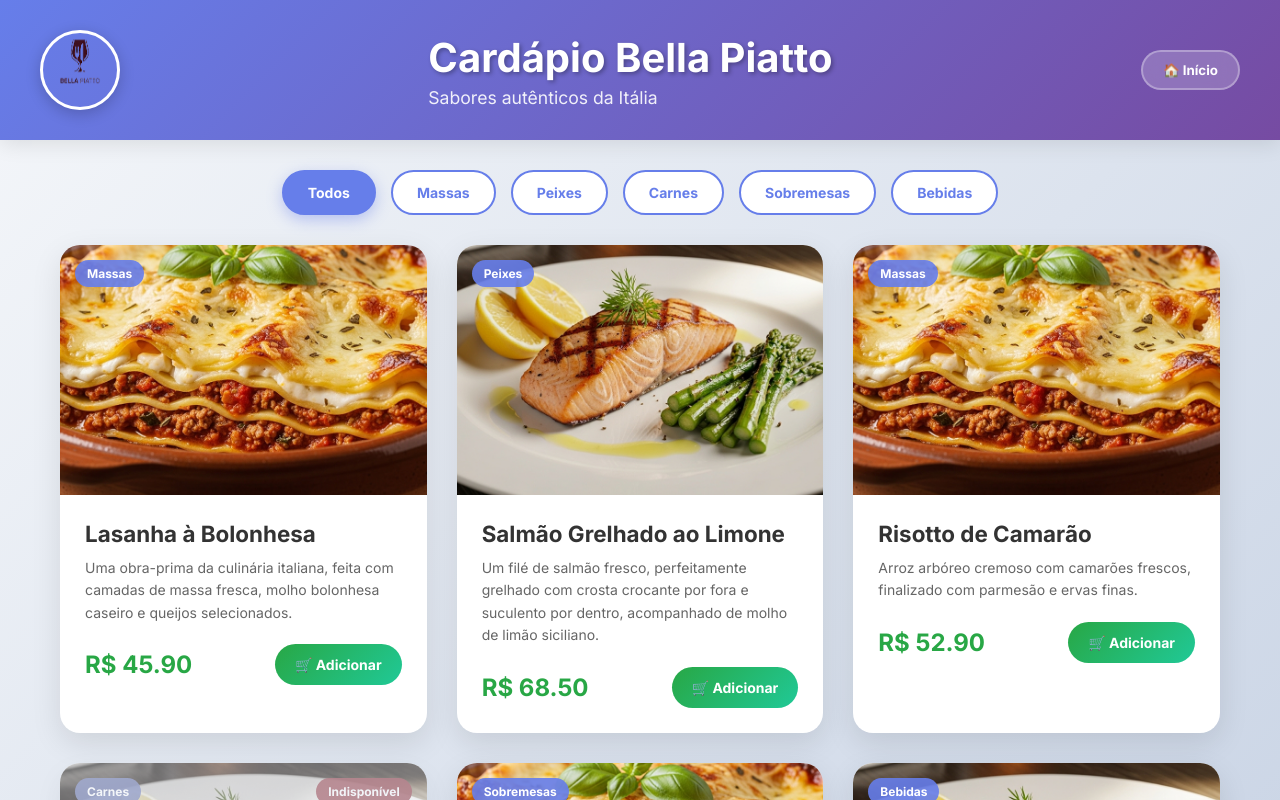
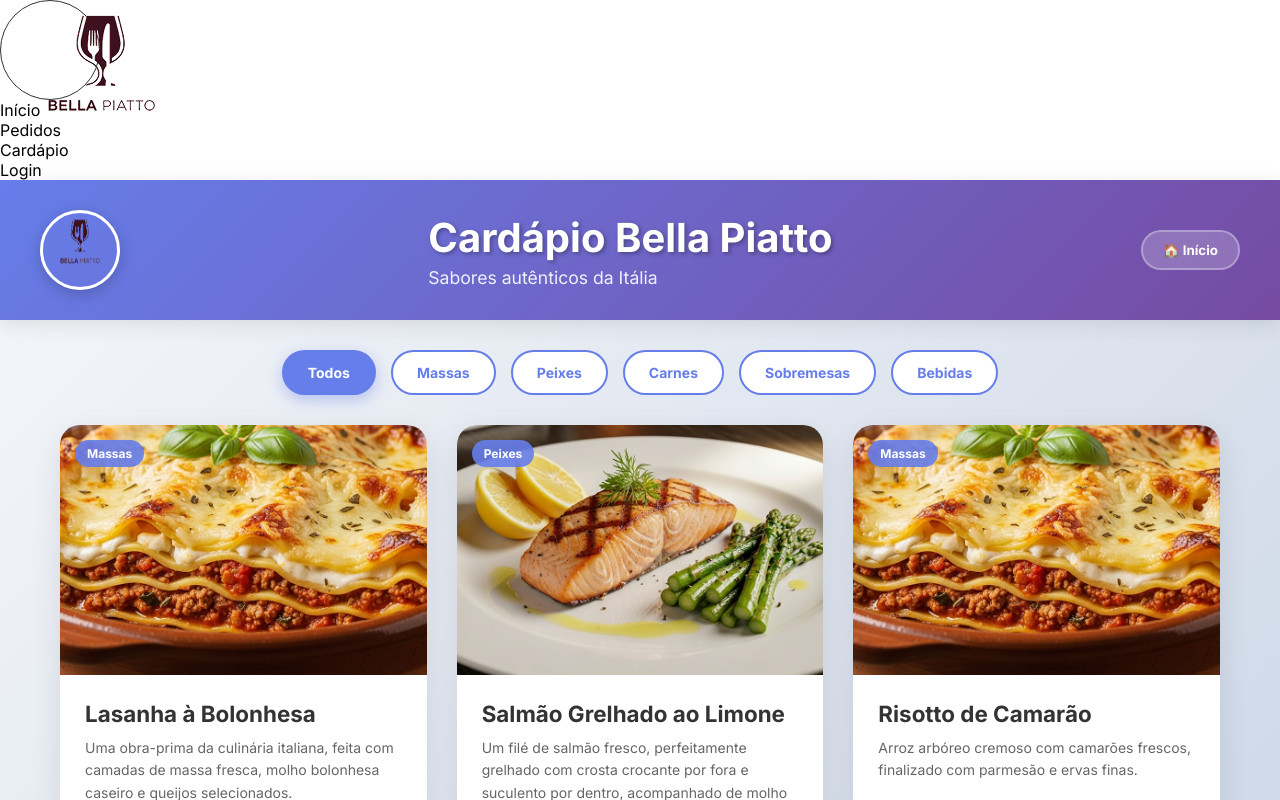
Before and after one commit to POO2T/Restaurante, an Angular app in the folder Front-End_Restaurante/: page /cardapio in a window 1280 px wide. Shown: the top 800 px of the page. Built offline with nearby package versions, Linux system fonts and the light colour scheme.

Commit message:
feat: Adição de header fixo com links de outras páginas

```diff
--- a/Front-End_Restaurante/src/app/app.html
+++ b/Front-End_Restaurante/src/app/app.html
@@ -1 +1,2 @@
+<app-header></app-header>
 <router-outlet></router-outlet>
--- a/Front-End_Restaurante/src/app/app.ts
+++ b/Front-End_Restaurante/src/app/app.ts
@@ -1,12 +1,13 @@
 import { Component, signal } from '@angular/core';
 import { RouterOutlet } from '@angular/router';
+import { Header } from './layout/header/header';
 
 @Component({
   selector: 'app-root',
-  imports: [RouterOutlet],
+  imports: [RouterOutlet, Header],
   templateUrl: './app.html',
   styleUrl: './app.css'
 })
 export class App {
-  protected readonly title = signal('Restaurante Bella Piatto');
+  // protected readonly title = signal('Restaurante Bella Piatto');
 }
--- /dev/null
+++ b/Front-End_Restaurante/src/app/layout/header/header.css
@@ -0,0 +1,32 @@
+.app-header {
+    display: flex;
+    justify-content: space-between;
+    align-items: center;
+    background-color: #f8f8f8;
+    padding: 10px;
+    text-align: center;
+}
+
+.app-header a {
+    text-decoration: none;
+    color: inherit;
+    font-weight: bold;
+    font-size: 1.5em;
+}
+
+.app-header a:hover {
+    text-decoration: underline;
+    color: #555;
+    font-weight: bold;
+    /* font-size: 1.7em; */
+    transform: scale(1.1);
+    transition: transform 0.2s;
+}
+
+.logo {
+    width: 100px;
+    height: 100px;
+    flex-shrink: 0;
+    border-radius: 50%;
+    border: 1px solid #333;
+}
--- /dev/null
+++ b/Front-End_Restaurante/src/app/layout/header/header.html
@@ -0,0 +1,17 @@
+<header class="main-header">
+    <div class="logo">
+        <img src="assets/imgs/logo.png" alt="Logo Bella Piatto">
+    </div>
+    <nav class="main-nav">
+        <ul>
+            <li><a routerLink="/home">Início</a></li>
+            <li><a routerLink="/pedidos">Pedidos</a></li>
+            <li><a routerLink="/cardapio">Cardápio</a></li>
+        </ul>
+    </nav>
+    <div class="login-button">
+        <a routerLink="/login" class="btn btn-login">
+            <i class="user-icon"></i> Login
+        </a>
+    </div>
+</header>
--- /dev/null
+++ b/Front-End_Restaurante/src/app/layout/header/header.ts
@@ -0,0 +1,11 @@
+import { Component } from '@angular/core';
+
+@Component({
+  selector: 'app-header',
+  imports: [],
+  templateUrl: './header.html',
+  styleUrl: './header.css'
+})
+export class Header {
+
+}
--- a/Front-End_Restaurante/src/styles.css
+++ b/Front-End_Restaurante/src/styles.css
@@ -10,35 +10,6 @@
     font-family: 'Inter', sans-serif;
 }
 
-.app-header {
-    display: flex;
-    justify-content: space-between;
-    align-items: center;
-    background-color: #f8f8f8;
-    padding: 10px;
-    text-align: center;
+html, body {
+    height: 100%;
 }
-
-.app-header a {
-    text-decoration: none;
-    color: inherit;
-    font-weight: bold;
-    font-size: 1.5em;
-}
-
-.app-header a:hover {
-    text-decoration: underline;
-    color: #555;
-    font-weight: bold;
-    /* font-size: 1.7em; */
-    transform: scale(1.1);
-    transition: transform 0.2s;
-}
-
-.logo {
-    width: 100px;
-    height: 100px;
-    flex-shrink: 0;
-    border-radius: 50%;
-    border: 1px solid #333;
-}
```
Also changed, not shown: 1 other file (tests, documents, lock files or other folders).
